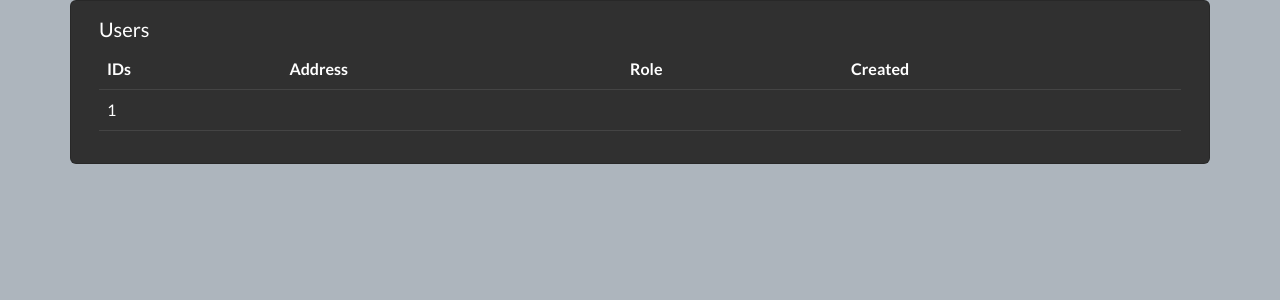
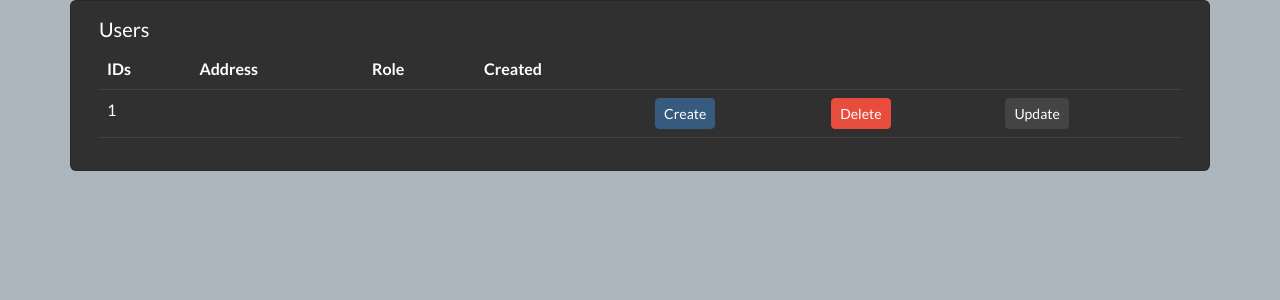
Before and after one commit to 0x746865736861726b79736861726b/course_project, a Django app: template app/templates/users/list.html in a window 1280 px wide. Shown: the part 72-372 px from the top of the page. Run offline with Django 5.2, Linux system fonts and the light colour scheme; the template is opened without the code that fills it: values that come from a table or form of the project are taken from there, others are empty; tables that the repository leaves empty hold one stand-in row (values such as "Sample post").

```diff
--- a/app/templates/users/list.html
+++ b/app/templates/users/list.html
@@ -5,16 +5,21 @@
 <div class="card">
     <div class="card-body">
         <h5 class="card-title">Users</h5>
-        <table class="table">
+        <table class="table table-responsive">
             <thead>
                 <tr>
                     <th scope="col">IDs</th>
                     <th scope="col">Address</th>
                     <th scope="col">Role</th>
                     <th scope="col">Created</th>
+                    <th></th>
+                    <th></th>
+                    <th></th>
                 </tr>
             </thead>
             <tbody>
+
+                {% if users %}
 
                     {% for user in users %}
                         <tr>
@@ -22,8 +27,18 @@
                             <td>{{ user.account }}</td>
                             <td>{{ user.role }}</td>
                             <td>{{ user.created }}</td>
+                            <td><a href="" class="btn btn-primary btn-sm">Create</a></td>
+                            <td><a href="" class="btn btn-danger btn-sm">Delete</a></td>
+                            <td><a href="" class="btn btn-secondary btn-sm">Update</a></td>
                         </tr>
                     {% endfor %}
+
+                {% else %}
+                    <tr>
+                        <td colspan="4">No users found</td>
+                        <td colspan="3"><a href="" class="btn btn-primary btn-sm">Create</a></td>
+                    </tr>
+                {% endif %}
 
             </tbody>
         </table>
```
Also changed, not shown: app/users/services/user_manager.py (+6 -1 lines), 5 other files. Lines whose indentation alone changed are shown as unchanged.
